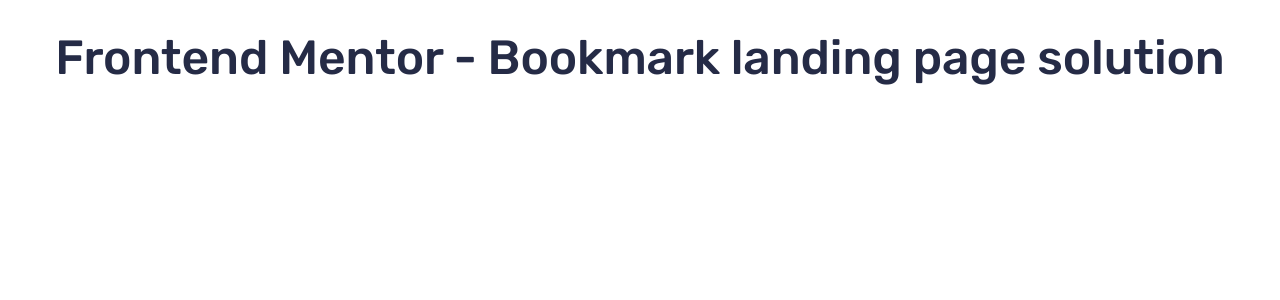
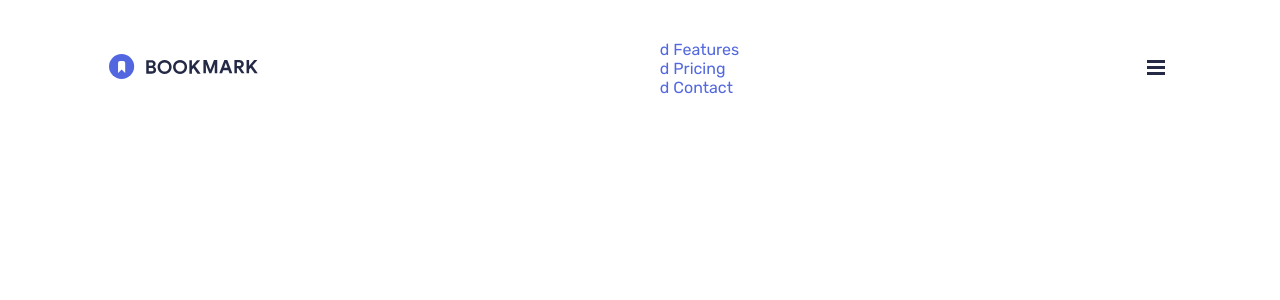
Before and after one commit to orlowski-dev/fm-bookmark-landing-page, a Next.js app: page / in a window 1280 px wide. Shown: the top 300 px of the page. Built offline with nearby package versions, Linux system fonts and the light colour scheme.

Commit message:
Added Header and Buttons components

```diff
--- a/app/page.tsx
+++ b/app/page.tsx
@@ -1,8 +1,10 @@
+import { MainHeader } from "@/components/MainHeader"
+
 function App() {
   return (
-    <main>
-      <h1>Frontend Mentor - Bookmark landing page solution</h1>
-    </main>
+    <>
+      <MainHeader />
+    </>
   )
 }
 
--- /dev/null
+++ b/assets/icons/index.ts
@@ -0,0 +1,2 @@
+export { default as hamburgerIcon } from './icon-hamburger.svg'
+export { default as closeIcon } from './icon-close.svg'
--- /dev/null
+++ b/assets/logos/index.ts
@@ -0,0 +1,2 @@
+export { default as logo } from './logo-bookmark.svg'
+export { default as logoWhite } from './logo-bookmark-white.svg'
--- /dev/null
+++ b/components/Buttons.tsx
@@ -0,0 +1,42 @@
+import '@/styles/Buttons.scss'
+import { arrayToStringWithSpaces } from '@/utils'
+import React from 'react'
+import Image from 'next/image'
+
+interface IButtonPropsTypes {
+  textContent: string,
+  onlyIcon?: boolean,
+  icon?: {
+    path: string,
+    alt: string,
+    width?: number,
+    height?: number,
+  }
+  classList?: string[],
+  attrs?: React.HTMLAttributes<HTMLButtonElement>[]
+}
+
+export const Button = ({
+  textContent,
+  onlyIcon,
+  icon,
+  classList,
+  attrs
+}: IButtonPropsTypes) => (
+  <button
+    {...attrs}
+    className={classList && arrayToStringWithSpaces(classList)}
+  >
+    {
+      icon ? <Image
+        src={icon.path}
+        width={icon.width || 24}
+        height={icon.height || 24}
+        alt={icon.alt}
+      /> : undefined
+    }
+    {
+      onlyIcon ? <span className='visually-hidden'>{textContent}</span> : textContent
+    }
+  </button>
+)
--- /dev/null
+++ b/components/MainHeader.tsx
@@ -0,0 +1,57 @@
+import { logo } from '@/assets/logos'
+import { default as navLinksData } from '@/data/navLinksData.json'
+import '@/styles/MainHeader.scss'
+import Image from 'next/image'
+import Link from 'next/link'
+import { Button } from './Buttons'
+import { hamburgerIcon } from '@/assets/icons'
+
+export const MainHeader = () => {
+
+  return (
+    <header className="main-header">
+      <div className="container p-v p-h d-fl ai-c jc-sb">
+        <div className="logo-area">
+          <Image src={logo} width={149} height={25} alt='logo' />
+        </div>
+        <nav id="desktop-nav" className="desktop desktop-nav">
+          <ul className="us-ul">
+            {
+              navLinksData.map(link => (
+                <li key={link.id}>
+                  <Link href={link.path}>d {link.textContent}</Link>
+                </li>
+              ))
+            }
+          </ul>
+        </nav>
+        <nav id="mobile-nav" className="mobile mobile-nav">
+          <div className="nav-links">
+            <ul className="us-ul">
+              {
+                navLinksData.map(link => (
+                  <li key={link.id}>
+                    <Link href={link.path}>{link.textContent}</Link>
+                  </li>
+                ))
+              }
+            </ul>
+          </div>
+        </nav>
+        <div className="button-area">
+          <Button
+            textContent='open menu'
+            onlyIcon
+            icon={{
+              path: hamburgerIcon,
+              width: 18,
+              height: 15,
+              alt: 'menu icon'
+            }}
+            classList={['no-bg-br', 'iconic']}
+          />
+        </div>
+      </div>
+    </header>
+  )
+}
--- /dev/null
+++ b/data/navLinksData.json
@@ -0,0 +1,17 @@
+[
+  {
+    "id": 0,
+    "textContent": "Features",
+    "path": "/"
+  },
+  {
+    "id": 1,
+    "textContent": "Pricing",
+    "path": "/"
+  },
+  {
+    "id": 2,
+    "textContent": "Contact",
+    "path": "/"
+  }
+]
--- /dev/null
+++ b/styles/Buttons.scss
@@ -0,0 +1,18 @@
+button {
+  cursor: pointer;
+}
+
+.no-bg-br {
+  background: none;
+  border: none;
+
+  &.iconic {
+    img {
+      transition: transform var(--transition-time);
+    }
+
+    &:active {
+      transform: scale(.8);
+    }
+  }
+}
--- /dev/null
+++ b/styles/MainHeader.scss
@@ -0,0 +1,11 @@
+.main-header {
+  position: sticky;
+  top: 0;
+  left: 0;
+  background-color: rgba(255, 255, 255, 95%);
+  backdrop-filter: blur(10px);
+
+  .mobile-nav {
+    display: none;
+  }
+}
--- a/styles/globals.scss
+++ b/styles/globals.scss
@@ -79,6 +79,32 @@
   }
 }
 
+.container {
+  max-width: 1110px;
+  margin: 0 auto;
+}
+
+.us-ul {
+  margin: 0;
+  padding: 0;
+  list-style: none;
+}
+
+a {
+  text-decoration: none;
+  color: var(--soft-blue);
+}
+
+.p-h {
+  padding-left: var(--padding-h);
+  padding-right: var(--padding-h);
+}
+
+.p-v {
+  padding-top: var(--padding-v);
+  padding-bottom: var(--padding-v);
+}
+
 .desktop {
   display: none;
 }
--- /dev/null
+++ b/utils/index.ts
@@ -0,0 +1,8 @@
+export const arrayToStringWithSpaces = (arrayList: string[] | number[]): string => {
+  let result = ''
+  for (let item of arrayList) {
+    result += ` ${item}`
+  }
+
+  return result
+}
```
